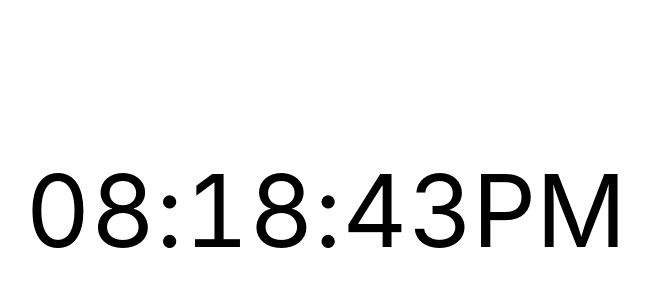
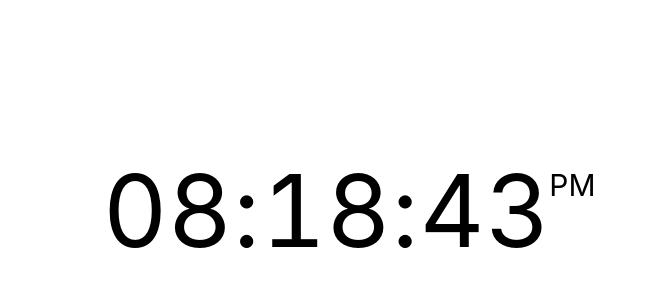
Before and after one commit to CSalois114/clock, a React (Create React App) app: page / in a window 1280 px wide. Shown: the top 300 px of the page, without its empty margins (314-963 px from the left). Built offline with nearby package versions, Linux system fonts and the light colour scheme.

Commit message:
style meridiem

```diff
--- a/src/index.css
+++ b/src/index.css
@@ -21,3 +21,9 @@ code {
   display: inline-block;
   font-variant-numeric: tabular-nums;
 }
+
+#meridiem {
+  font-size: 30px;
+  margin-top: 17px;
+  position: absolute;
+}
```
